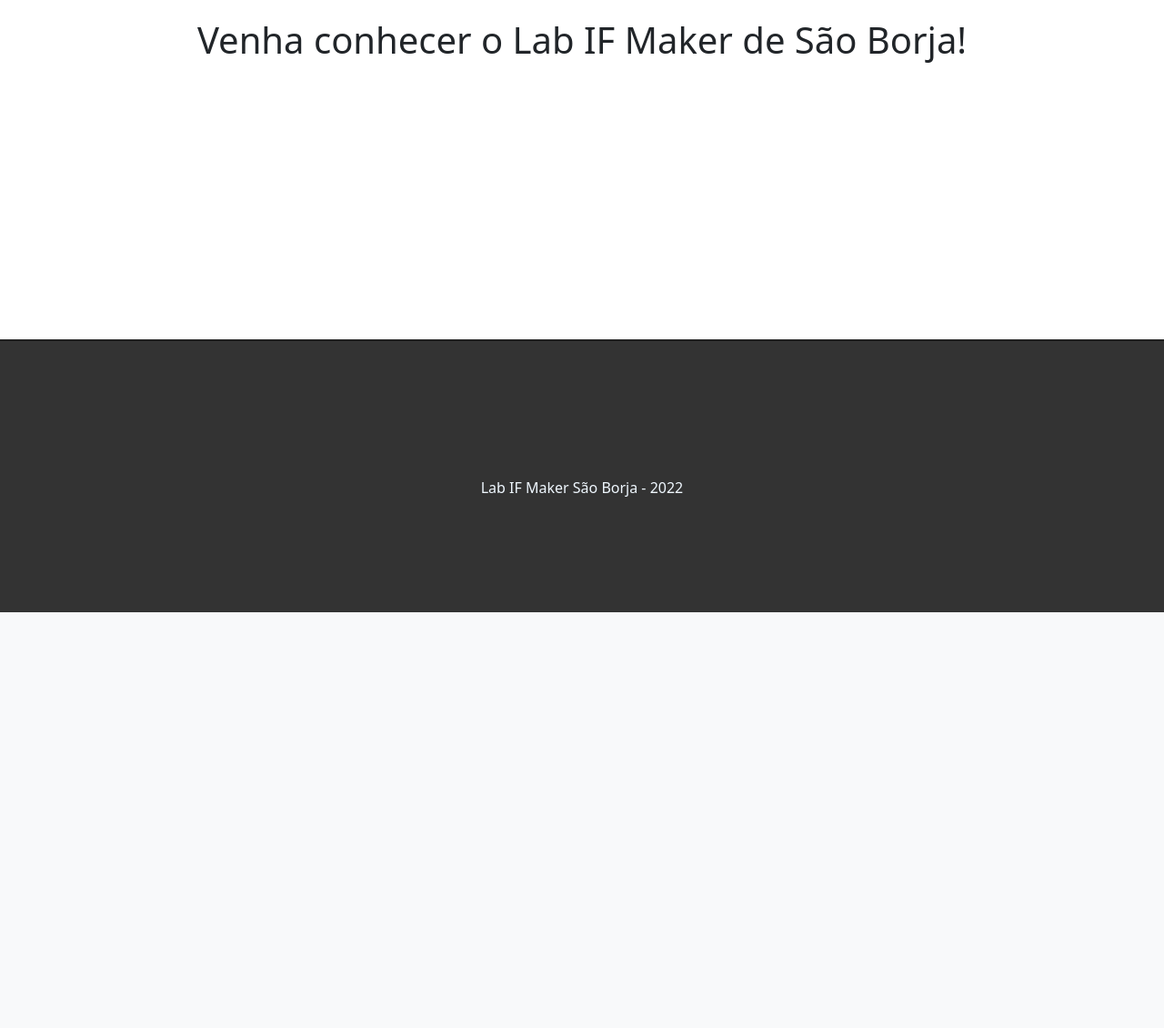
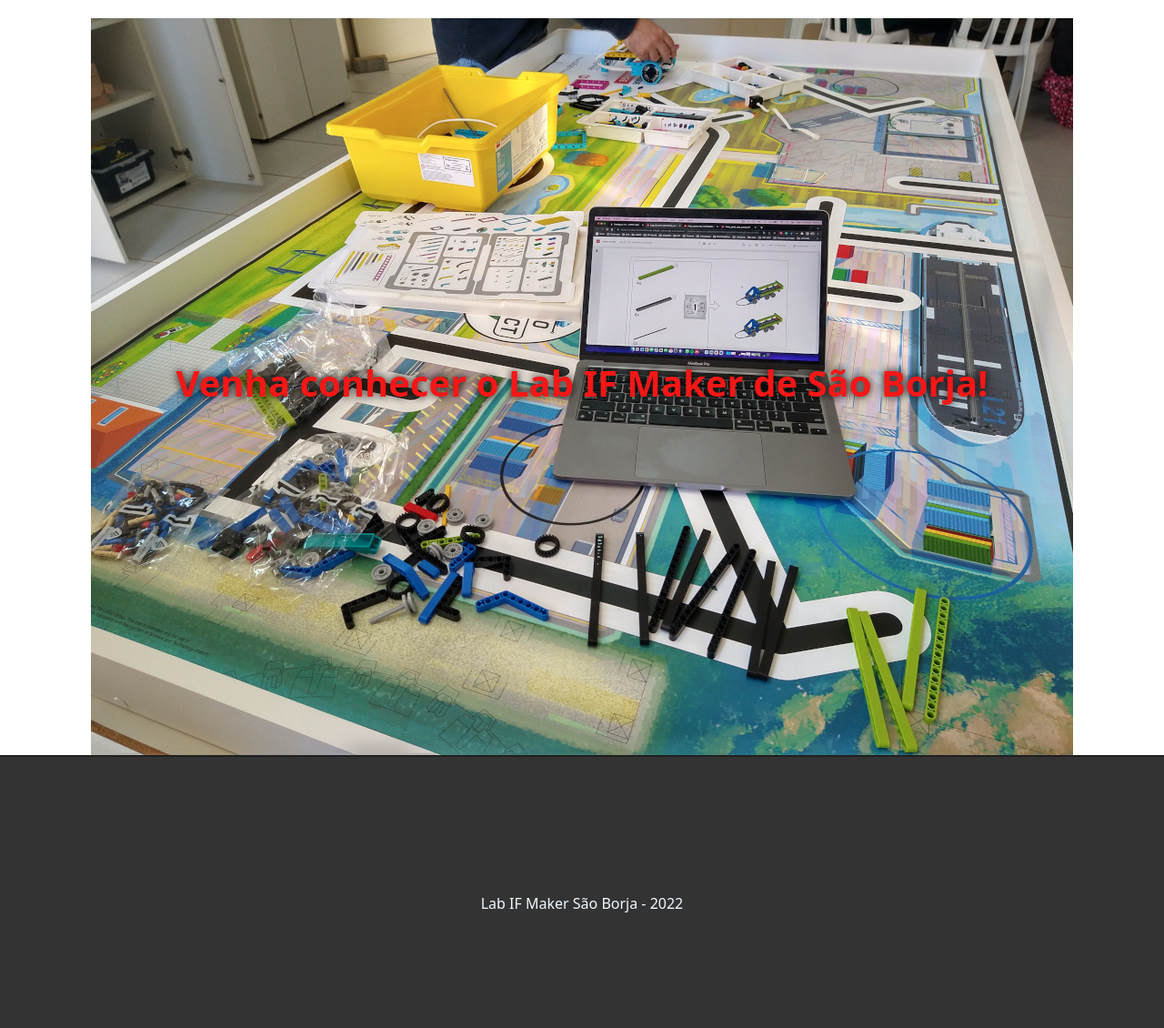
Before and after one commit to Lab-IFMaker-SB/Nosso-site, a Django app: page /home/ in a window 1280 px wide. Shown: the part 127-1257 px from the top of the page at 91% size. Before the commit the page ends 800 px from the top, so only its background shows below. Run offline with Django 4.2, Linux system fonts and the light colour scheme; some libraries are stand-ins or nearby versions.

Commit message:
ajustes no css e no index.html

```diff
--- a/LabMakerSite/home/static/css/styles.css
+++ b/LabMakerSite/home/static/css/styles.css
@@ -1,9 +1,5 @@
 .container-fluid {
     padding: 0;
-}
-
-h1{
-    text-align: center;
 }
 
 
@@ -26,22 +22,6 @@ h1{
     letter-spacing: 1px;
 }
 
-.add-div {
-    background-color: #3476e2;
-    cursor: pointer;
-    display: inline-block;
-    color: #fff;
-    padding:  8px;
-    border-radius:  5px;
-    margin-right: 25px;
-}
-
-.fas.fa-plus {
-    color: #fff;
-    margin-right: 10px;
-    margin-left: 5px;
-}
-
 /* Search */
 .fas.fa-search {
     position: absolute;
@@ -62,9 +42,10 @@ footer {
     background-color: #333;
     height: 300px;
     border-top:  2px solid #202020;
-    position: absolute;
-    bottom: 0;
-    width: 100%;
+    width:100%;
+    position:relative;
+    bottom:0;
+    left:0;
 }
 
 footer p {
@@ -73,3 +54,19 @@ footer p {
     top: 50%;
     position: relative;
 }
+
+/* index.html */
+.welcome{
+    text-align: center;
+    display: flex;
+    justify-content: center;
+    position: relative;
+    align-items: center;
+}
+
+.welcome h1{
+    position: absolute;
+    color: rgb(246, 23, 23);
+    font-weight: bold;
+    text-shadow: 0 0 10px black;
+}
--- a/LabMakerSite/home/templates/home/index.html
+++ b/LabMakerSite/home/templates/home/index.html
@@ -1,8 +1,12 @@
 {% extends 'base.html' %}
-
+{% load static %}
 {% block title %}Home{%  endblock %}
 
 {% block content %}
-<h1>Venha conhecer o Lab IF Maker de São Borja!</h1>
+<div class="welcome">
+    <img class="welcome-img" width="1080" height="810" src="{% static 'img/boas vindas 1080px.jpg' %}" alt="">
+    <h1>Venha conhecer o Lab IF Maker de São Borja!</h1>
+</div>
+
 
 {% endblock %}
```
Also changed, not shown: LabMakerSite/home/static/img/boas vindas 1080px.jpg (added).
